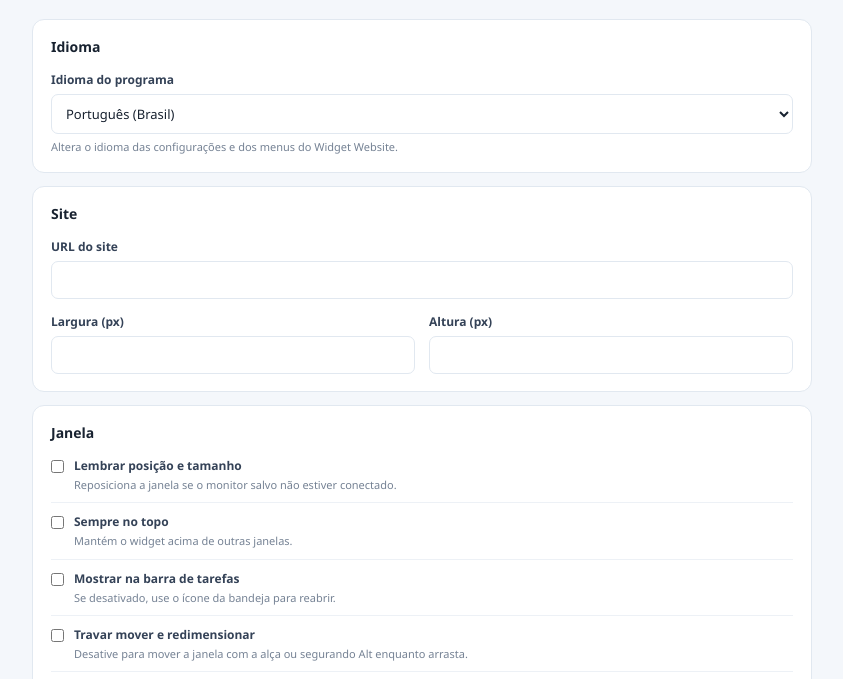
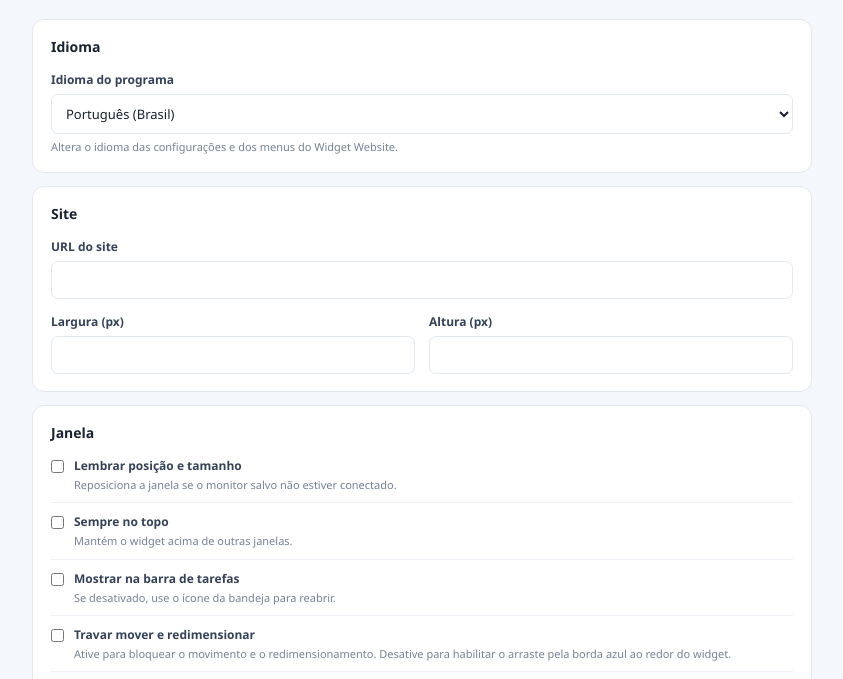
Before and after one commit to pablopcdossantos2-sys/floatly-website-widget, a website built with Vite: page settings.html in a window 1280 px wide. Shown: the part 95-774 px from the top of the page, without its empty margins (218-1061 px from the left). Built offline with nearby package versions, Linux system fonts and the light colour scheme.

Commit message:
Replace obsolete movement-lock helper text

```diff
--- a/settings.html
+++ b/settings.html
@@ -46,7 +46,7 @@
     <label class="check-row"><input id="remember_position" type="checkbox"><span><strong data-i18n="rememberPosition">Lembrar posição e tamanho</strong><small data-i18n="rememberPositionHelp">Reposiciona a janela se o monitor salvo não estiver conectado.</small></span></label>
     <label class="check-row"><input id="always_on_top" type="checkbox"><span><strong data-i18n="alwaysOnTop">Sempre no topo</strong><small data-i18n="alwaysOnTopHelp">Mantém o widget acima de outras janelas.</small></span></label>
     <label class="check-row"><input id="show_in_taskbar" type="checkbox"><span><strong data-i18n="taskbar">Mostrar na barra de tarefas</strong><small data-i18n="taskbarHelp">Se desativado, use o ícone da bandeja para reabrir.</small></span></label>
-    <label class="check-row"><input id="locked" type="checkbox"><span><strong data-i18n="locked">Travar mover e redimensionar</strong><small data-i18n="lockedHelp">Desative para mover a janela com a alça ou segurando Alt enquanto arrasta.</small></span></label>
+    <label class="check-row"><input id="locked" type="checkbox"><span><strong data-i18n="locked">Travar mover e redimensionar</strong><small data-i18n="lockedHelp">Ative para bloquear o movimento e o redimensionamento. Desative para habilitar o arraste pela borda azul ao redor do widget.</small></span></label>
     <label class="check-row"><input id="autostart" type="checkbox"><span><strong data-i18n="autostart">Iniciar com o Windows</strong><small data-i18n="autostartHelp">Usa o registro do usuário atual, sem exigir administrador.</small></span></label>
   </section>
   <section class="settings-section">
```
